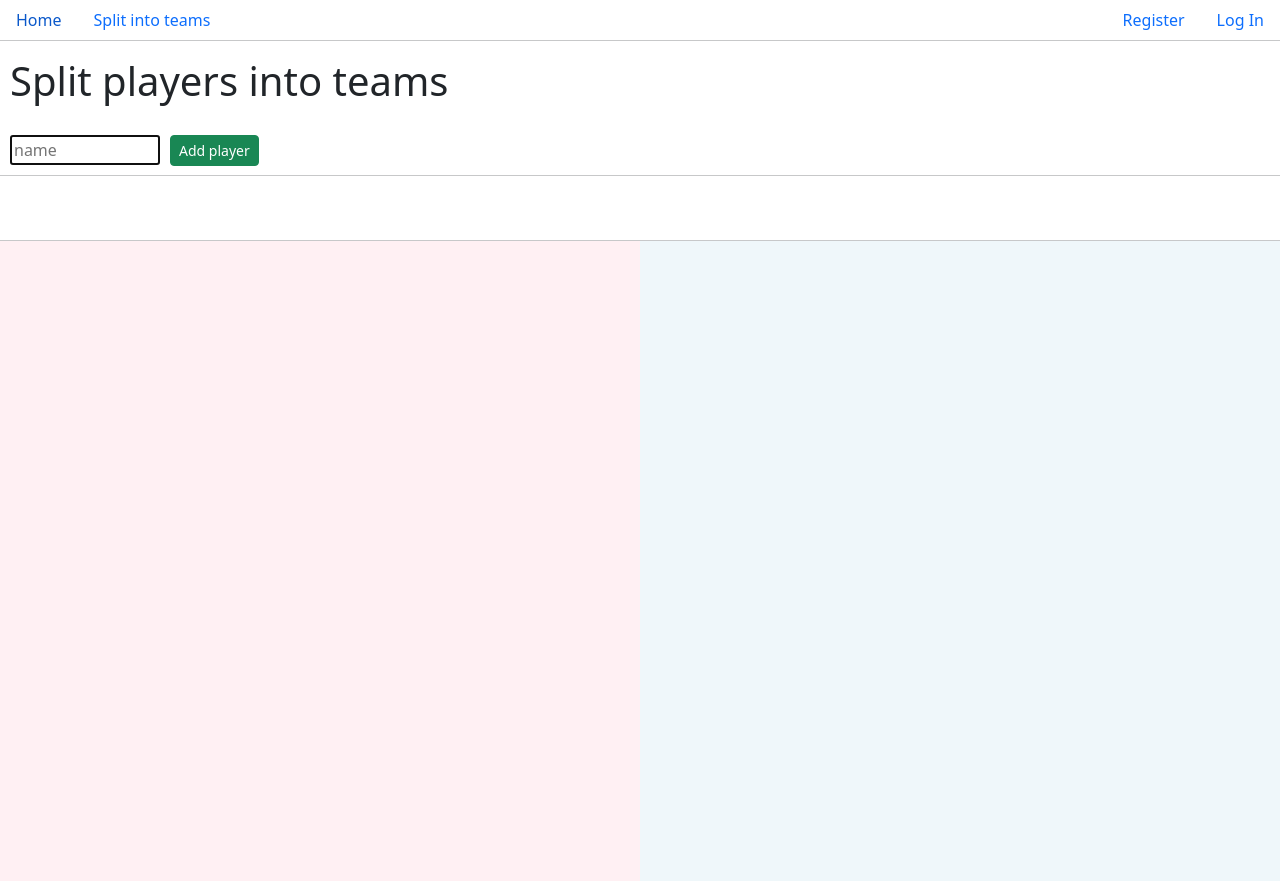
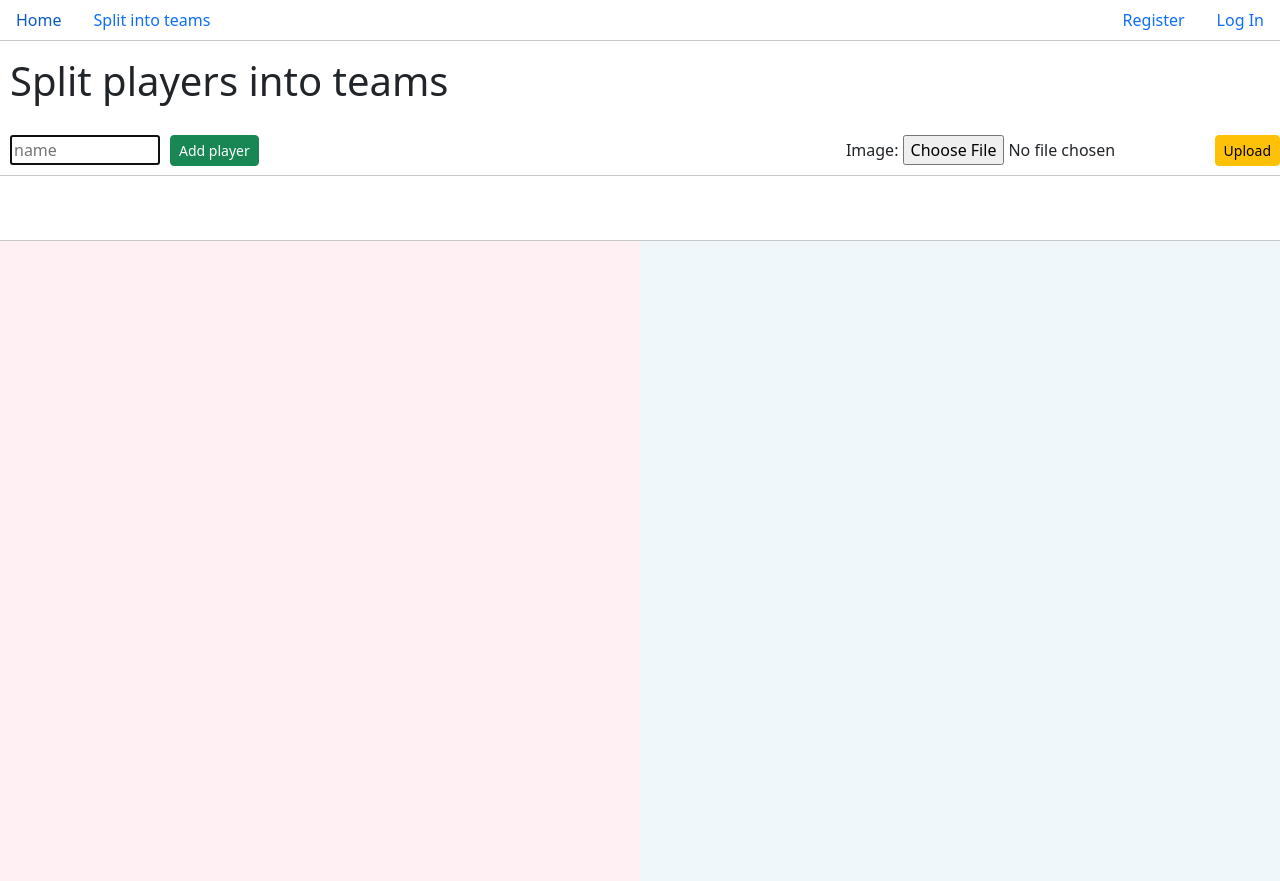
Before and after one commit to uclazyj/CS50W, a Django app: page /team_split in a window 1280 px wide. Run offline with Django 5.2, Linux system fonts and the light colour scheme; data that the repository does not hold is empty.

Commit message:
Add an upload button to upload an image and display it on the homepage.

```diff
--- a/projects/capstone/soccer/models.py
+++ b/projects/capstone/soccer/models.py
@@ -15,7 +15,4 @@ class PlayerIcon(models.Model):
         return f"{self.name} is located at x: {self.x}, y: {self.y}. Team id: {self.team_id}"
 
 class Image(models.Model):
-    name = models.CharField(max_length=30)
     image = models.ImageField(upload_to='images/')
-    def __str__(self):
-        return f"{self.name}"
--- a/projects/capstone/soccer/static/soccer/styles.css
+++ b/projects/capstone/soccer/static/soccer/styles.css
@@ -45,10 +45,16 @@ h1, h4{
     cursor: pointer;
 }
 
-.form-container {
+.forms-container {
+    display: flex;
+    justify-content: space-between;
+    align-items: center;
+    margin-top: 20px;
+}
+
+.form-container form {
     display: flex;
     align-items: center;
-    margin-top: 20px;
 }
 
 .name {
--- a/projects/capstone/soccer/templates/soccer/team_split.html
+++ b/projects/capstone/soccer/templates/soccer/team_split.html
@@ -3,13 +3,23 @@
 {% block body %}
     <h1>Split players into teams</h1>
 
-    <form method="post">
-        {% csrf_token %}
+    <div class="forms-container">
         <div class="form-container">
-            {{ form }}
-            <button id="add_button" type="submit" class="btn btn-success btn-sm">Add player</button>
+            <form method="post">
+                {% csrf_token %}
+                {{ form }}
+                <button id="add_button" type="submit" class="btn btn-success btn-sm">Add player</button>
+            </form>
         </div>
-    </form>
+        <div class="form-container">
+            <form action="{% url 'upload_image' %}" method="post" enctype="multipart/form-data">
+                {% csrf_token %}
+                {{ image_upload_form }}
+                <button id="upload_button" type="submit" class="btn btn-warning btn-sm">Upload</button>
+            </form>
+        </div>
+    </div>
+
 
     <hr id="upper_boundary">
 
--- a/projects/capstone/soccer/urls.py
+++ b/projects/capstone/soccer/urls.py
@@ -10,5 +10,6 @@ urlpatterns = [
     path("team_split", views.team_split, name="team_split"),
     path("player/delete", views.delete_player, name="delete_player"),
     path("player/update", views.update_player, name="update_player"),
-    path("players", views.get_players, name="get_players")
+    path("players", views.get_players, name="get_players"),
+    path("upload", views.upload_image, name="upload_image")
 ]
--- a/projects/capstone/soccer/views.py
+++ b/projects/capstone/soccer/views.py
@@ -17,9 +17,14 @@ class NameForm(forms.Form):
         'style': 'width: 150px; margin: 10px;'
         }))
 
+class ImageUploadForm(forms.ModelForm):
+    class Meta:
+        model = Image
+        fields = ['image']
+
 # Create your views here.
 def index(request):
-    image = Image.objects.filter(name="gateway").first()
+    image = Image.objects.all().first()
     return render(request, "soccer/index.html", {"image": image})
 
 def login_view(request):
@@ -86,6 +91,7 @@ def team_split(request):
     players = PlayerIcon.objects.all().order_by('name')
     return render(request, "soccer/team_split.html", {
         "form": NameForm(),
+        "image_upload_form": ImageUploadForm(),
         "players": players
     })
 
@@ -137,3 +143,11 @@ def get_players(request):
     } for player in players]
 
     return JsonResponse({'players': players_data})
+
+def upload_image(request):
+    if request.method == "POST":
+        form = ImageUploadForm(request.POST, request.FILES)
+        if form.is_valid():
+            Image.objects.all().delete()
+            form.save()
+            return redirect('index')
```
Also changed, not shown: projects/capstone/soccer/migrations/0006_remove_image_name.py (added).
